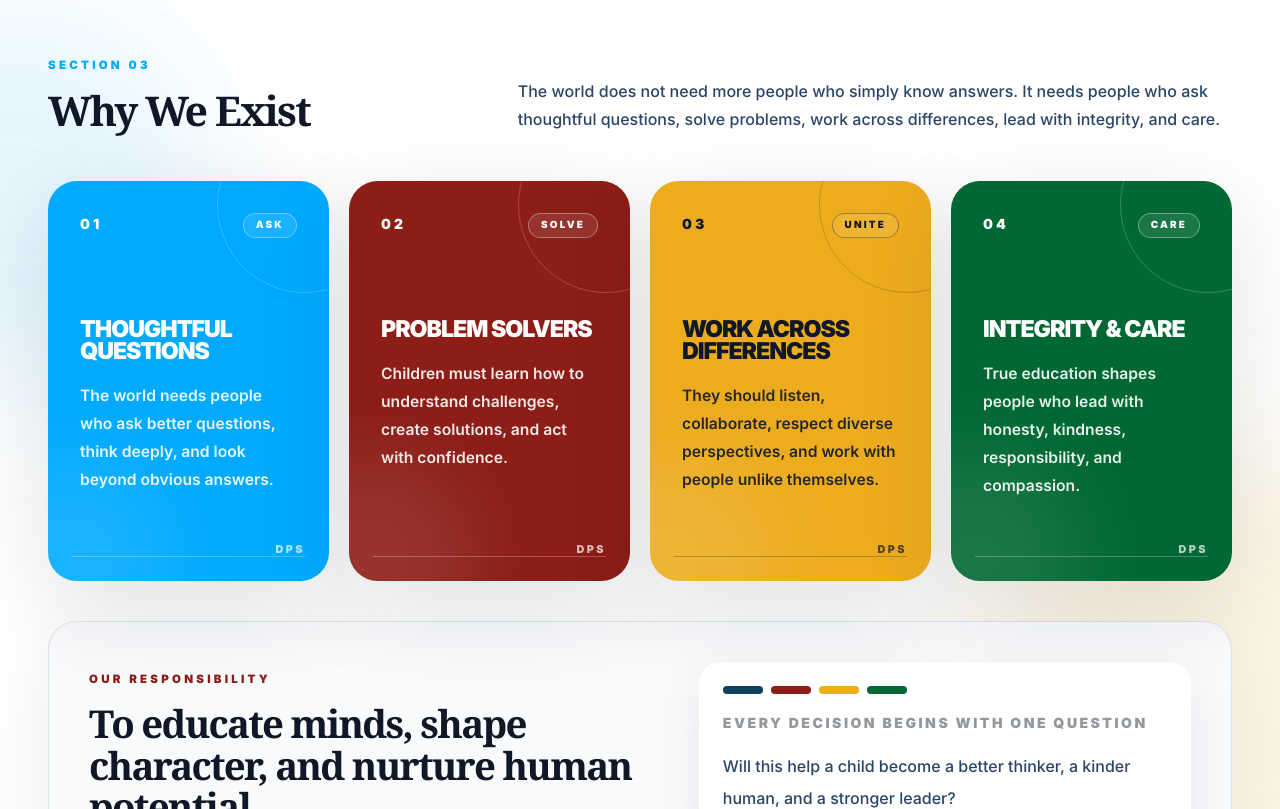
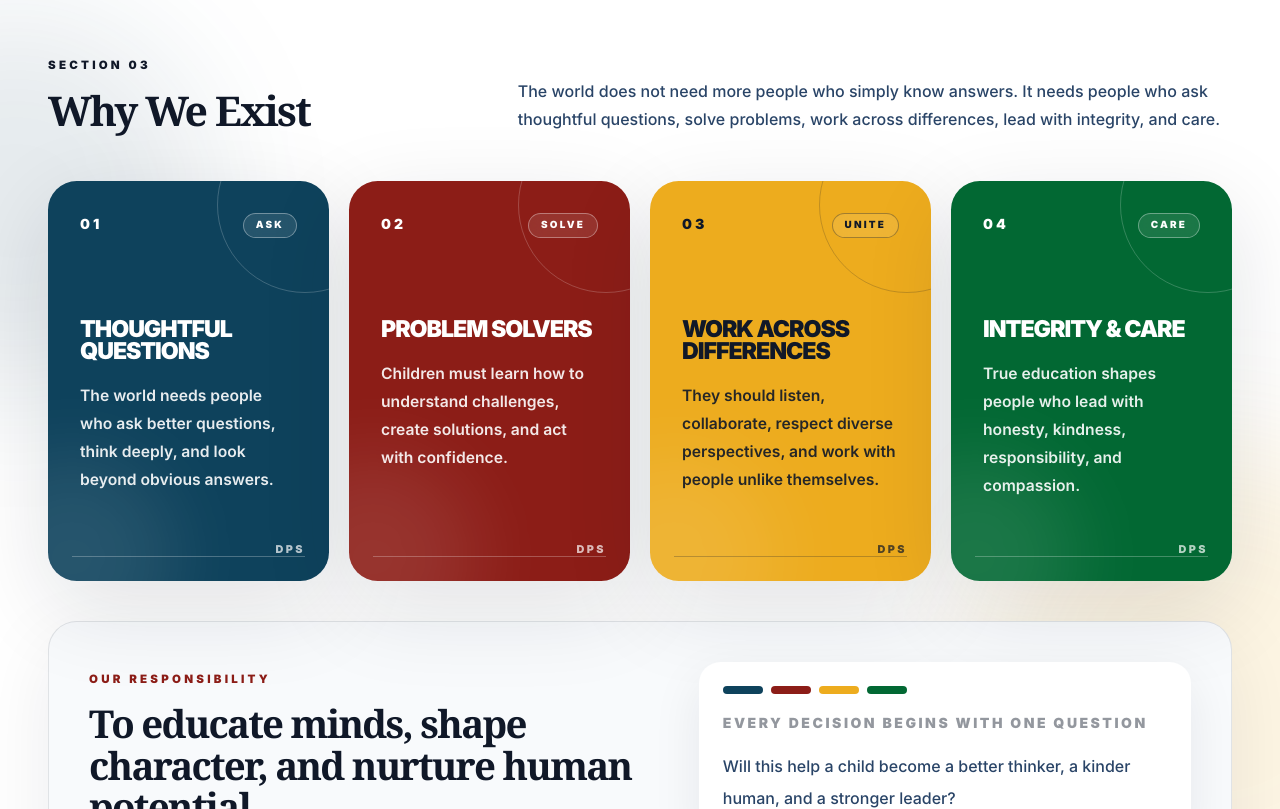
Before and after one commit to mindaptix/dps, a Next.js app: page / in a window 1280 px wide. Shown: the part 3304-4113 px from the top of the page. Built offline with nearby package versions, Linux system fonts and the light colour scheme.

Commit message:
all the changes

```diff
--- a/src/features/home/sections/WhyWeExist.tsx
+++ b/src/features/home/sections/WhyWeExist.tsx
@@ -8,7 +8,7 @@ const purposeCards = [
     title: 'Thoughtful Questions',
     body: 'The world needs people who ask better questions, think deeply, and look beyond obvious answers.',
     label: 'Ask',
-    bg: '#01AAFF',
+    bg: '#0E425C',
     text: '#ffffff',
   },
   {
@@ -43,7 +43,7 @@ export function WhyWeExist() {
       id="why-we-exist"
       className="relative overflow-hidden bg-white px-5 py-14 text-[#101828] sm:px-8 sm:py-16 lg:px-12 lg:py-20"
     >
-      <div className="pointer-events-none absolute -left-44 top-8 h-96 w-96 rounded-full bg-[#01AAFF]/10 blur-3xl" />
+      <div className="pointer-events-none absolute -left-44 top-8 h-96 w-96 rounded-full bg-[#0E425C]/10 blur-3xl" />
       <div className="pointer-events-none absolute -right-44 bottom-8 h-[30rem] w-[30rem] rounded-full bg-[#EDAC1E]/12 blur-3xl" />
 
       <div className="relative z-10 mx-auto max-w-[112rem]">
@@ -55,7 +55,7 @@ export function WhyWeExist() {
             viewport={{ once: true, amount: 0.45 }}
             transition={{ duration: 0.75, ease: [0.22, 1, 0.36, 1] }}
           >
-            <p className="mb-4 text-[0.72rem] font-black uppercase tracking-[0.28em] text-[#01AAFF]">
+            <p className="mb-4 text-[0.72rem] font-black uppercase tracking-[0.28em] text-[]">
               Section 03
             </p>
 
```
